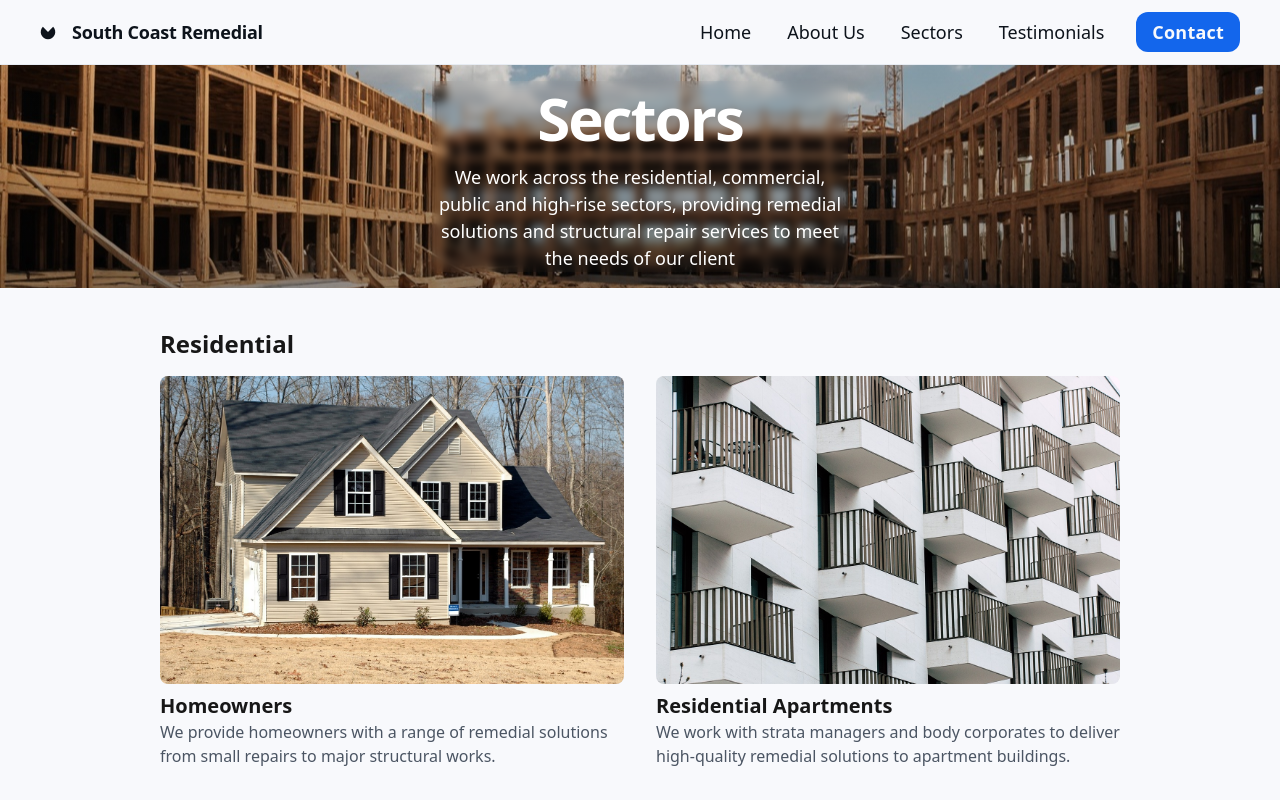
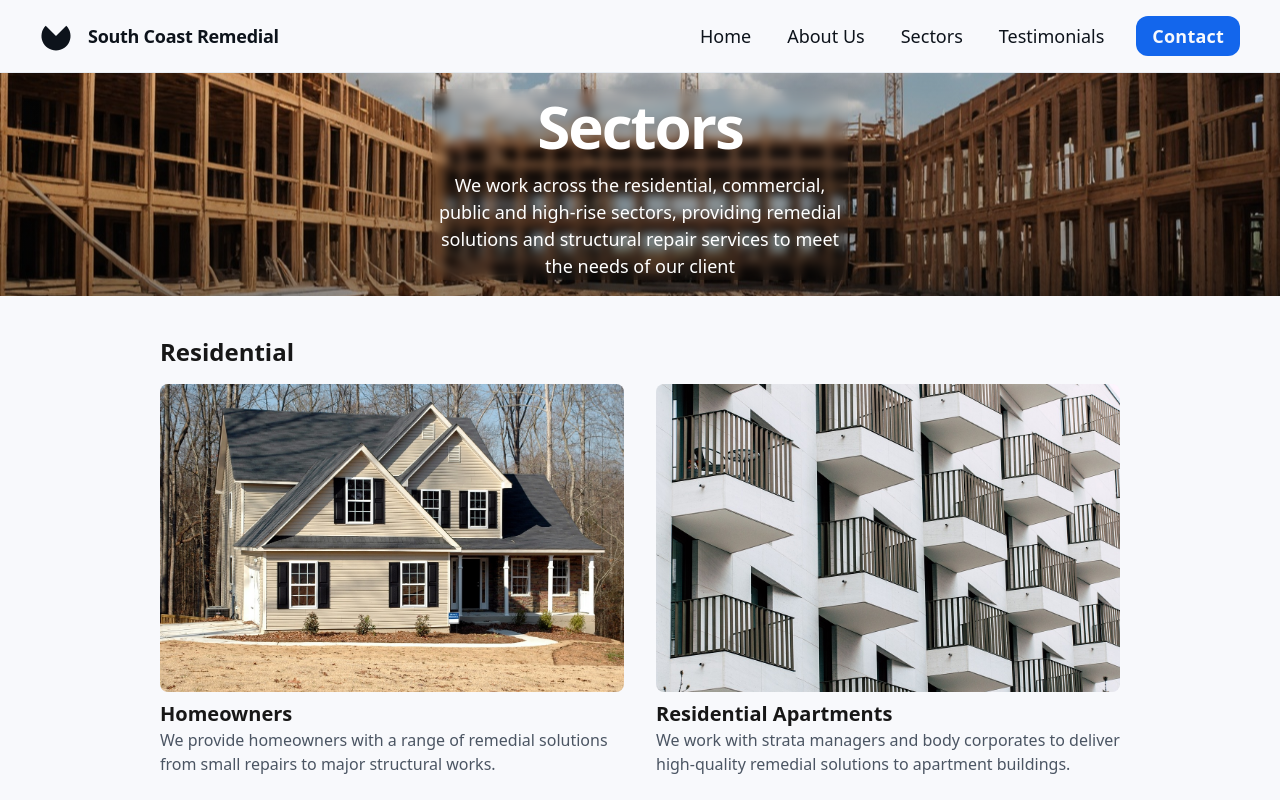
Before and after one commit to syedbilal28/remedial-website, a Next.js app: page /sectors in a window 1280 px wide. Shown: the top 800 px of the page. Built offline with nearby package versions, Linux system fonts and the light colour scheme.

Commit message:
adjusted the index page to be responsive

```diff
--- a/src/modules/WhyChooseUsItem.tsx
+++ b/src/modules/WhyChooseUsItem.tsx
@@ -7,9 +7,14 @@ export interface WhyChooseUsItem {
 
 export const WhyChooseUsItem: React.FC<WhyChooseUsItem> = ({ title, content }) => (
   <div className="flex flex-1 gap-3 rounded-lg border border-[#cfd8e7] bg-[#f8f9fc] p-4 flex-col justify-center min-w-[10rem]">
-    <div className="flex flex-col gap-1">
-      <h2 className="text-[#0d131b] text-base font-bold leading-tight">{title}</h2>
-      <p className="text-[#4c6a9a] text-sm font-normal leading-normal">{content}</p>
+    <div className="flex flex-col gap-1 h-full align-middle">
+      <div>
+        <h2 className="text-[#0d131b] text-base font-bold leading-tight">{title}</h2>
+      </div>
+      <div>
+        <p className="text-[#4c6a9a] text-sm font-normal leading-normal">{content}</p>
+      </div>
+
     </div>
   </div>
 );
--- a/src/modules/carousel.tsx
+++ b/src/modules/carousel.tsx
@@ -11,7 +11,7 @@ interface Testimonial {
 
 const testimonialsData: Testimonial[] = [
   {
-    image: '"https://cdn.pixabay.com/photo/2018/03/06/22/57/portrait-3204843_960_720.jpg"',
+    image: 'https://cdn.pixabay.com/photo/2018/03/06/22/57/portrait-3204843_960_720.jpg',
     name: 'Branson Cook',
     role: 'Actor',
     testimony: 'Radio telescope something incredible is waiting to be known...'
--- a/src/modules/header.tsx
+++ b/src/modules/header.tsx
@@ -1,14 +1,19 @@
 'use client';
 import { useRouter } from "next/navigation";
-import React from "react";
+import React, { useState } from "react";
 
 export const Header = () => {
   const router = useRouter();
+  const [isMenuOpen, setIsMenuOpen] = useState(false);
+
+  const toggleMenu = () => {
+    setIsMenuOpen(!isMenuOpen);
+  };
 
   return (
-  <header className="flex items-center justify-between whitespace-nowrap border-b border-solid border-b-[#e7ecf3] px-10 py-3">
+    <header className="flex items-center justify-between whitespace-nowrap border-b border-solid border-b-[#e7ecf3] px-6 py-3 md:px-10 md:py-4">
       <div className="flex items-center gap-4 text-[#0d131b]">
-      <div className="size-4">
+        <div className="w-8 h-8">
           <svg viewBox="0 0 48 48" fill="none" xmlns="http://www.w3.org/2000/svg">
             <g clipPath="url(#clip0_6_319)">
               <path
@@ -27,38 +32,21 @@ export const Header = () => {
           South Coast Remedial
         </h2>
       </div>
-    <div className="flex flex-1 justify-end gap-8">
-      <div className="flex items-center gap-9">
-        <a
-          className="text-[#0d131b] text-lg font-medium leading-normal"
-          href="/"
-        >
+
+      <div className="hidden md:flex flex-1 justify-end gap-8">
+        <div className="flex items-center gap-6 md:gap-9">
+          <a className="text-[#0d131b] text-base md:text-lg font-medium leading-normal" href="/">
             Home
           </a>
-        <a
-          className="text-[#0d131b] text-lg font-medium leading-normal"
-          href="/#about-us"
-        >
+          <a className="text-[#0d131b] text-base md:text-lg font-medium leading-normal" href="/#about-us">
             About Us
           </a>
-        <a
-          className="text-[#0d131b] text-lg font-medium leading-normal"
-          href="/sectors"
-        >
+          <a className="text-[#0d131b] text-base md:text-lg font-medium leading-normal" href="/sectors">
             Sectors
           </a>
-        <a
-          className="text-[#0d131b] text-lg font-medium leading-normal"
-          href="/#testimonials"
-        >
+          <a className="text-[#0d131b] text-base md:text-lg font-medium leading-normal" href="/#testimonials">
             Testimonials
           </a>
-        {/* <a
-          className="text-[#0d131b] text-sm font-medium leading-normal"
-          href="#"
-        >
-          Blog
-        </a> */}
         </div>
         <div className="flex gap-2">
           <button
@@ -69,6 +57,61 @@ export const Header = () => {
           </button>
         </div>
       </div>
+
+      {/* Mobile Menu */}
+      <div className="flex md:hidden items-center">
+        <button
+          className="text-[#0d131b] text-xl"
+          onClick={toggleMenu}
+        >
+          ☰
+        </button>
+      </div>
+
+      {/* Hamburger Menu Items */}
+      {isMenuOpen && (
+        <div className="absolute top-14 left-0 w-full bg-white shadow-lg z-10 p-4 md:hidden">
+          <div className="flex flex-col gap-4">
+            <a
+              className="text-[#0d131b] text-lg font-medium leading-normal"
+              href="/"
+              onClick={toggleMenu}
+            >
+              Home
+            </a>
+            <a
+              className="text-[#0d131b] text-lg font-medium leading-normal"
+              href="/#about-us"
+              onClick={toggleMenu}
+            >
+              About Us
+            </a>
+            <a
+              className="text-[#0d131b] text-lg font-medium leading-normal"
+              href="/sectors"
+              onClick={toggleMenu}
+            >
+              Sectors
+            </a>
+            <a
+              className="text-[#0d131b] text-lg font-medium leading-normal"
+              href="/#testimonials"
+              onClick={toggleMenu}
+            >
+              Testimonials
+            </a>
+            <button
+              className="flex min-w-[84px] cursor-pointer items-center justify-center rounded-xl h-10 px-4 bg-[#1366ec] text-[#f8f9fc] text-sm font-bold leading-normal"
+              onClick={() => {
+                router.push("/contact");
+                toggleMenu();
+              }}
+            >
+              <span className="truncate text-lg">Contact</span>
+            </button>
+          </div>
+        </div>
+      )}
     </header>
   );
 };
--- a/src/modules/service.tsx
+++ b/src/modules/service.tsx
@@ -7,7 +7,7 @@ interface ServiceProps {
 }
 
 export const Service: React.FC<ServiceProps> = ({ title, content, image }) => (
-  <div className="relative group w-full sm:w-72 md:w-80 lg:w-96">
+  <div className="relative group w-full w-[350px]">
     <div
       className="w-full bg-center bg-no-repeat aspect-video bg-cover rounded-xl group-hover:opacity-75 transition-opacity duration-300"
       style={{
--- a/src/modules/services.tsx
+++ b/src/modules/services.tsx
@@ -63,9 +63,9 @@ export const Services = () => {
   return (
     <div className="flex flex-col gap-10 py-10 @container px-56 items-center">
     <h1 className="text-[#0d131b] tracking-light text-[32px] font-bold leading-tight @[480px]:text-4xl @[480px]:font-black @[480px]:leading-tight @[480px]:tracking-[-0.033em] max-w-[720px]">
-      What we do
+      What We Do
     </h1>
-    <div className="grid grid-cols-1 sm:grid-cols-2 md:grid-cols-3 lg:grid-cols-4 gap-5 w-full">
+    <div className="grid grid-cols-[repeat(auto-fit,minmax(350px,1fr))] gap-5 w-full">
       {servicesData.map((service) => (
         <Service key={service.title} {...service} />
       ))}
--- a/src/modules/value.tsx
+++ b/src/modules/value.tsx
@@ -11,7 +11,7 @@ export const Value: React.FC<ValuesItem> = ({title, value}) => (
         <div className="p-1 w-full rounded-xl row-span-3">
             <CheckCircleFilled style={{ color: "#1366EC", fontSize: "40px" }} />
         </div>
-        <div className="p-1 w-full rounded-xl col-span-2 text-[#0d131b] text-base font-bold leading-tight text-xl flex items-center">
+        <div className="p-1 w-full rounded-xl col-span-2 text-[#0d131b] text-base font-bold leading-tight text-xl flex">
             <h2>{title}</h2>
         </div>
         <div className="p-1 w-full rounded-xl row-span-2 col-span-2">{value}</div>
--- a/src/modules/why-choose-us.tsx
+++ b/src/modules/why-choose-us.tsx
@@ -35,8 +35,8 @@ export const WhyChooseUs = () => {
   ];
 
   return (
-    <div className="px-56 text-center py-10">
-    <h2 className="text-[#0d131b] text-[32px] font-bold leading-tight tracking-[-0.015em] pb-3 pt-5">
+    <div className="px-56 text-center py-10 gap-10">
+    <h2 className="text-[#0d131b] text-[32px] font-bold leading-tight tracking-[-0.015em] pb-10 pt-5">
       Why Choose Us?
     </h2>
     <div className="grid grid-cols-[repeat(auto-fit,minmax(158px,1fr))] gap-3 py-4">
```
Lines whose indentation alone changed are shown as unchanged.
